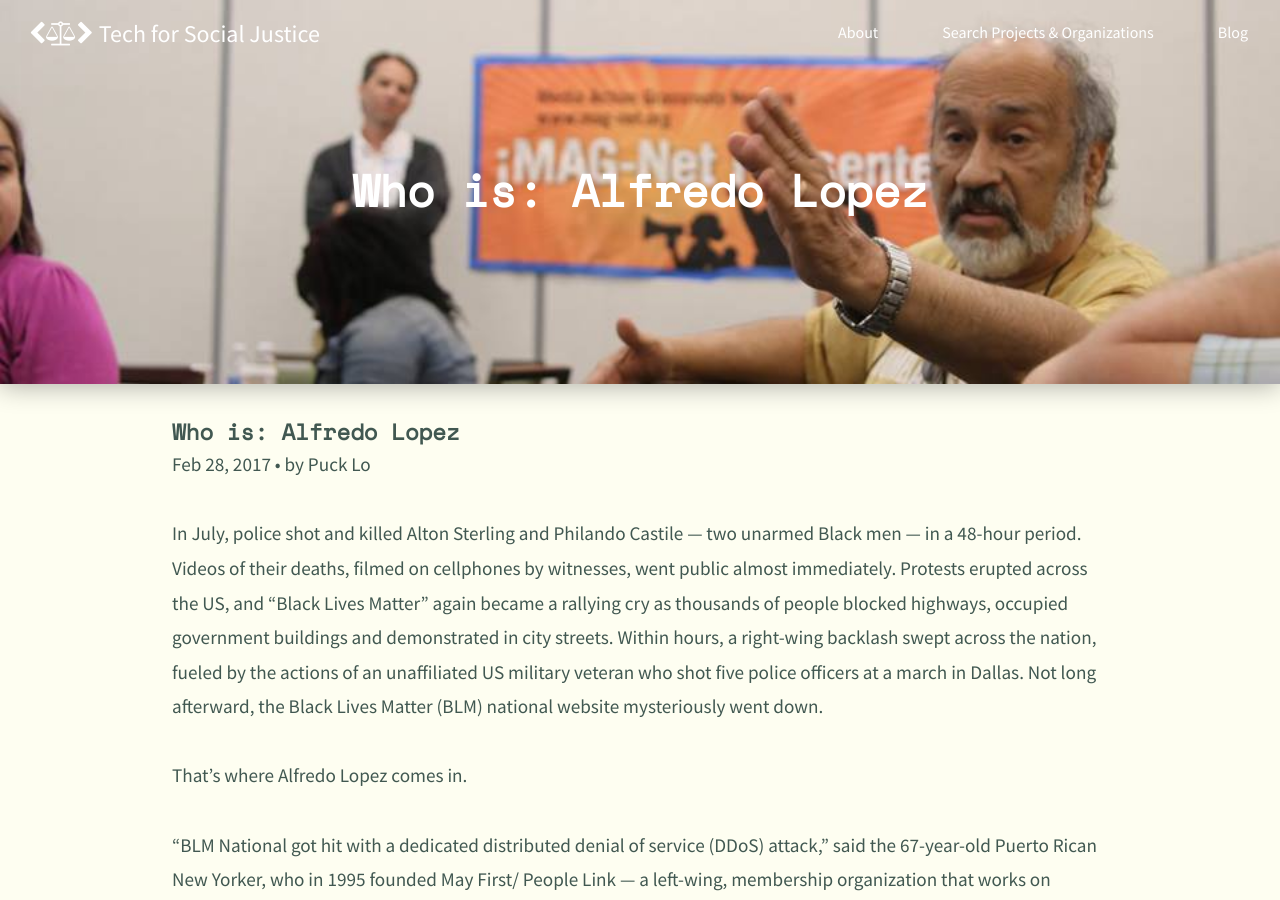
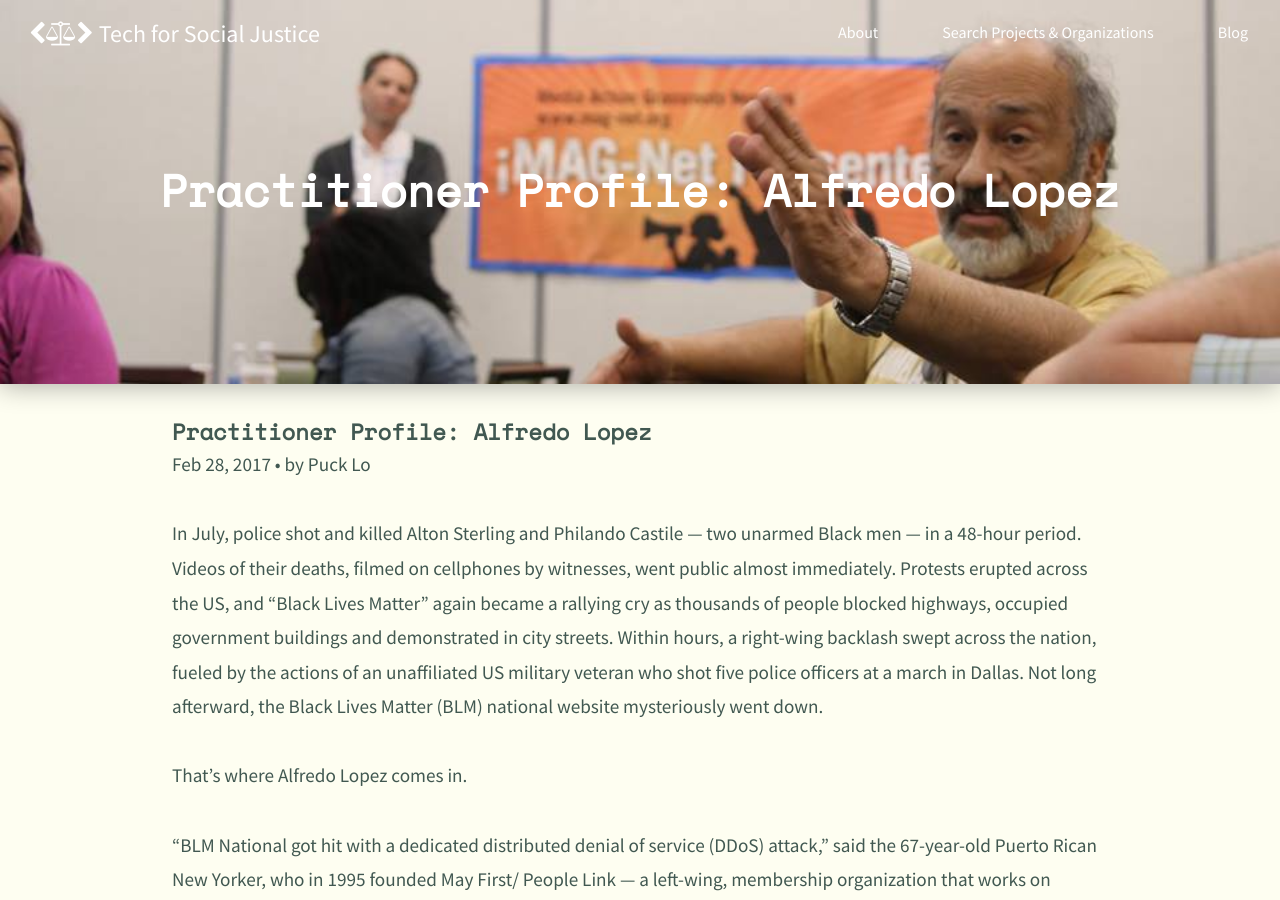
Before and after one commit to opentechinstitute/tech-for-social-justice, a Jekyll site: the page built from _posts/2017-02-28-alfredo-lopez.markdown, in a window 1280 px wide and 900 px high. Built offline with Jekyll 4.4.1, drawn with Linux system fonts in a browser that asks for light colours; nearby versions of some CDN libraries.

Commit message:
Updated Alfredo Lopez

```diff
--- a/_posts/2017-02-28-alfredo-lopez.markdown
+++ b/_posts/2017-02-28-alfredo-lopez.markdown
@@ -1,5 +1,5 @@
 ---
-title: 'Who is: Alfredo Lopez'
+title: 'Practitioner Profile: Alfredo Lopez'
 date: 2017-02-28 17:23:00 Z
 header-image: "/uploads/alfredo1.jpg"
 author: Puck Lo
```
